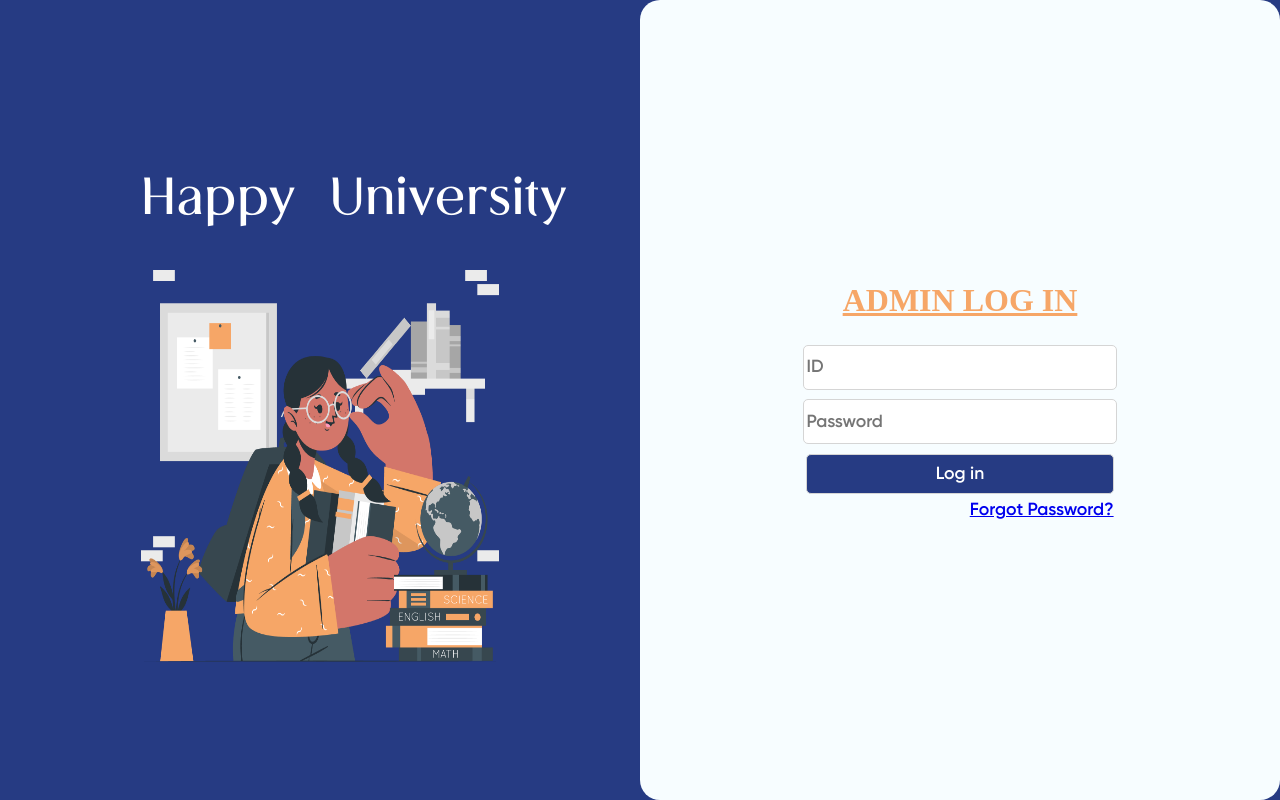
After one commit to Altemir1/ISS1_Student_Attendance_System, a Django app: page /account/adminka/ in a window 1280 px wide. The commit adds this page. Run offline with Django 5.2, Linux system fonts and the light colour scheme.

Commit message:
admin page

```diff
--- /dev/null
+++ b/account/templates/account/adminka.html
@@ -0,0 +1,69 @@
+{% load static %}
+
+<!DOCTYPE html>
+<html lang="en">
+<head>
+  <meta charset="UTF-8">
+  <meta name="viewport" content="width=device-width, initial-scale=1.0">
+  <title>Admin Login - Happy University</title>
+  <link rel="stylesheet" href="{% static 'css/login.css' %}">
+  <script src="{% static 'js/login.js' %}"></script>
+  <link rel="stylesheet" href="https://fonts.googleapis.com/css2?family=Josefin+Sans:wght@400;700&display=swap">
+  <link rel="shortcut icon" type="image/png" href="{% static 'img/image.png' %}">
+  <style>
+    @font-face {
+      font-family: 'gilroy-600';
+      src: url('{% static "fonts/Gilroy_Qaz/Gilroy-Semibold 2.ttf" %}') format('truetype');
+      font-weight: normal;
+      font-style: normal;
+    }
+    @font-face {
+      font-family: 'sduBold';
+      src: url('{% static "fonts/sdu.otf" %}') format('opentype');
+    }
+  </style>
+</head>
+<body>
+
+  <div id="loading-overlay">
+    <div class="spinner"></div>
+  </div>
+
+  <div class="left_part">
+    <h1 class="header-line">Happy&nbsp;&nbsp;University</h1>
+    <img src="{% static 'img/image.png' %}" alt="University logo">
+  </div>
+
+  <div class="right_part">
+    <h1 class="line">ADMIN LOG IN</h1>
+    <form class="form" action="{% url 'account:adminka' %}" onsubmit="showLoadingOverlay()" method="post" id="login-form">
+        {% csrf_token %}
+
+          <div class="login-box">
+            <div class="input-box">
+              {{ form.id }}
+            </div>
+
+            <div class="input-box">
+              {{ form.password }}
+            </div>
+
+            <input type="submit" class="btn" value="Log in"/>
+
+            <div class="forgot">
+              <a href="{% url 'account:adminka' %}">Forgot Password?</a>
+            </div>
+
+          </div>
+    </form>
+    {% if messages %}
+      <div id="error-messages" class="error-messages">
+          {% for message in messages %}
+              <p style="color: red;text-align: center; font-size: 2.2vh;">{{ message }}</p>
+          {% endfor %}
+      </div>
+    {% endif %}
+  </div>
+
+</body>
+</html>
--- a/account/urls.py
+++ b/account/urls.py
@@ -7,4 +7,5 @@ app_name = 'account'
 urlpatterns = [
     path('login/', views.user_login, name='login'),
     path('logout/', auth_views.LogoutView.as_view(next_page=settings.LOGOUT_REDIRECT_URL), name='logout'),
+    path('adminka/',views.admin_login, name='adminka')
 ]
--- a/account/views.py
+++ b/account/views.py
@@ -28,3 +28,28 @@ def user_login(request):
     else:
         form = LoginForm()
     return render(request, 'account/login.html', {'form': form})
+
+@never_cache
+def admin_login(request):
+    if request.method == 'POST':
+        form = LoginForm(request.POST)
+        if form.is_valid():
+            id = form.cleaned_data['id']
+            password = form.cleaned_data['password']
+
+            # Assuming `authenticate_admin` is a method in your custom backend.
+            user = authenticate(request, id=id, password=password, role='admin')
+
+            if user is not None and user.is_admin:  # Ensure the user is indeed an admin.
+                login(request, user)
+                return redirect('dashboard:admin_dashboard')  # Redirect to the admin dashboard.
+            else:
+                messages.error(request, 'Invalid credentials or not authorized as admin.')
+                return redirect('account:adminka')  # Redirect back to admin login page if authentication fails.
+        else:
+            messages.error(request, 'Invalid form submission.')
+            return redirect('account:adminka')
+    else:
+        form = LoginForm()
+
+    return render(request, 'account/adminka.html', {'form': form})
--- a/dashboard/templates/dashboard/document_submission_student.html
+++ b/dashboard/templates/dashboard/document_submission_student.html
@@ -35,7 +35,7 @@
             <li>
                  <a href="{% url 'dashboard:download_document' doc.id %}">
                 {{ doc.document.name|cut:"student_documents/" }}
-                </a> - Uploaded on: {{ doc.submitted_at }}
+                </a> - Uploaded on: {{ doc.submitted_at }} status:{%if doc.accepted %} seen {%else%} pending {% endif %}
                 <a href="{% url 'dashboard:remove_document' doc.id %}">Remove</a>
             </li>
             {% endfor %}
--- a/static/css/login.css
+++ b/static/css/login.css
@@ -71,7 +71,7 @@ body {
     cursor: pointer;
     font-family: gilroy-600;
 }
-.role.active, .role:hover {
+.role.active, .role:hover, .line{
     color: #F6A667;
     text-decoration: underline;
 }
```
Also changed, not shown: account/admin.py (+18 -1 lines), account/backends.py (+18 -0 lines), account/models.py (+8 -0 lines), account/migrations/0009_admin.py (added), attendance/migrations/0020_alter_specific_course_registration_deadline.py (added), db.sqlite3.
